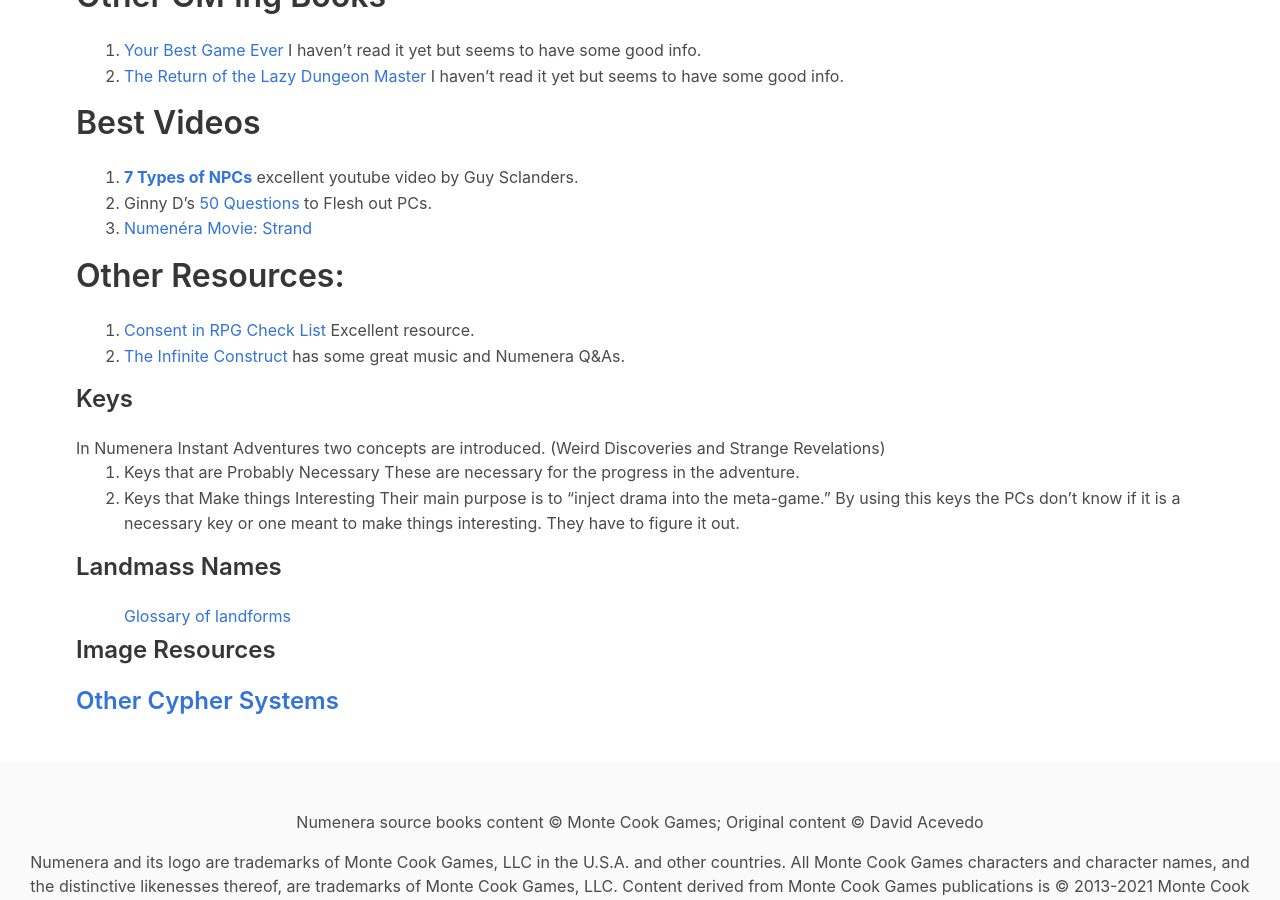
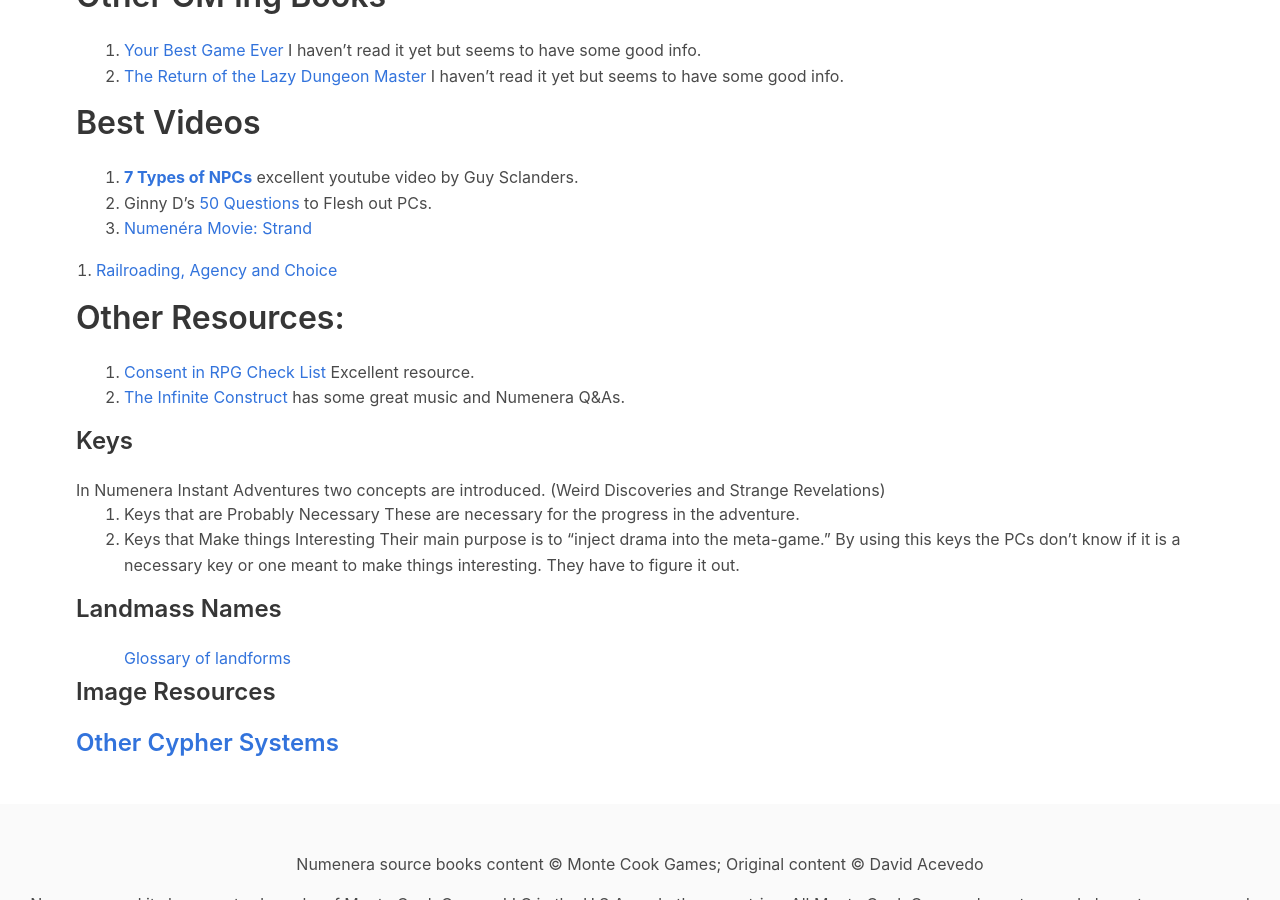
Before and after one commit to rebelwarrior/numenera, a Jekyll site: the page built from resources/gm-resources.md, in a window 1280 px wide and 900 px high, scrolled down 435 px. Built offline with Jekyll 4.4.1, drawn with Linux system fonts in a browser that asks for light colours; nearby versions of some CDN libraries.

Commit message:
adds link to new video

```diff
--- a/resources/gm-resources.md
+++ b/resources/gm-resources.md
@@ -36,6 +36,7 @@
 2. Ginny D's [50 Questions]({{ site.url}}/50-questions) to Flesh out PCs.
 3. [Numenéra Movie: Strand](https://youtu.be/6xGDE0w0AYo)
 {:.ml-6}
+4. [Railroading, Agency and Choice](https://youtu.be/KqIZytzzFKU)
 
 ## Other Resources:
 {:.title.is-3}
```
